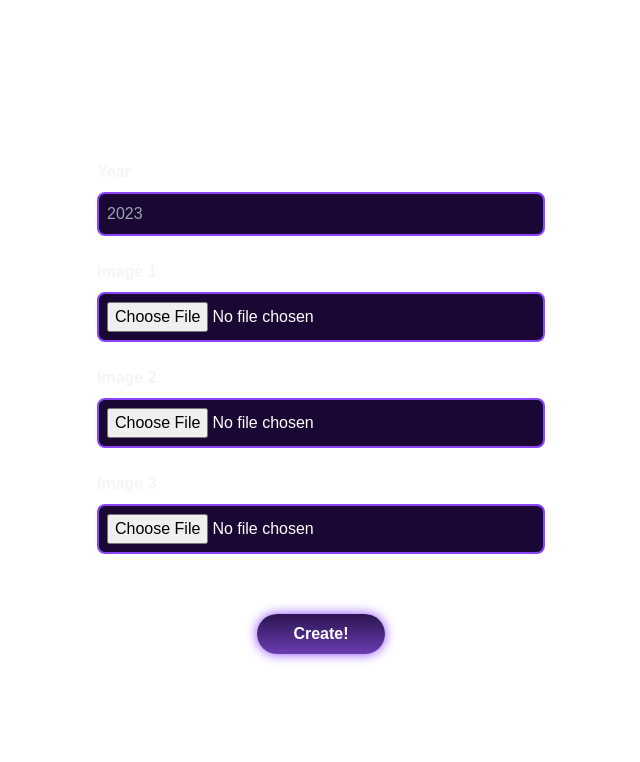
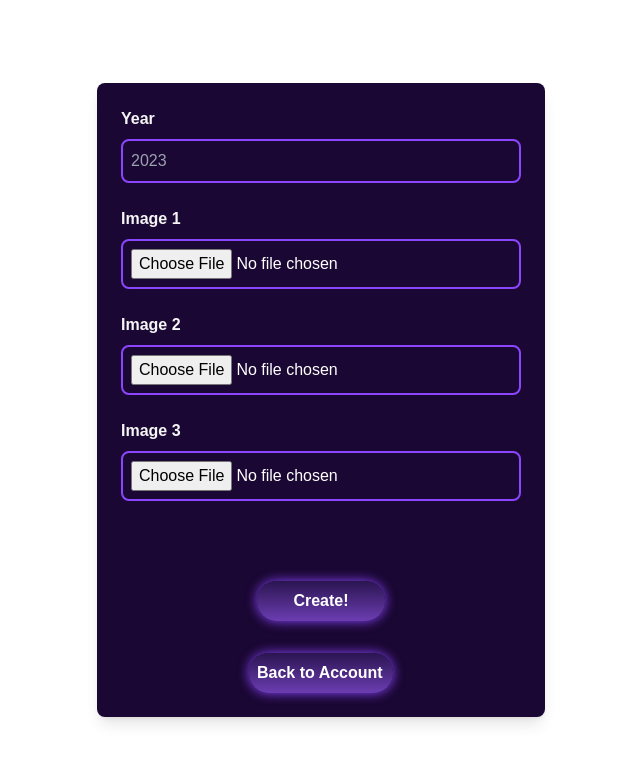
Before and after one commit to YaXioz/CIlukBa_WebDesign, a Next.js app: page /accounts/timeline/new in a window 1280 px wide. Shown: the top 762 px of the page, without its empty margins (319-959 px from the left). Built offline with nearby package versions, Linux system fonts and the light colour scheme; no server answers.

Commit message:
update button

```diff
--- a/src/app/accounts/timeline/new/page.jsx
+++ b/src/app/accounts/timeline/new/page.jsx
@@ -2,13 +2,14 @@
 import { create } from "../../../../actions/timeline";
 import { useFormState, useFormStatus } from "react-dom";
 import { motion } from 'framer-motion';
+import Link from "next/link"; // Import Link dari Next.js
 
 export default function Page() {
   const [state, action] = useFormState(create, undefined);
 
   return (
-    <div className="mt-40 flex justify-center">
-      <form action={action} className="w-full max-w-md"> {/* Maksimal lebar form diatur */}
+    <div className="min-h-screen flex justify-center items-center">
+      <form action={action} className="w-full max-w-md bg-[#1A0733] p-6 rounded-lg shadow-lg">
         <div className="grid mb-6">
           <label htmlFor="year" className="mb-2 text-[#f5f5f5] font-semibold">
             Year
@@ -68,6 +69,18 @@ export default function Page() {
         <div className="mt-12 flex justify-center">
           <SubmitButton />
         </div>
+
+        {/* Tombol Back */}
+        <motion.div
+        whileHover={{ scale: 1.2 }}
+        whileTap={{ scale: 0.9 }}
+        className="w-36 h-10 mt-8 relative cursor-pointer rounded-full bg-gradient-to-b from-[#2b1551] to-[#6b3db1] shadow-[0px_0px_12px_#8c45ff] overflow-hidden z-10 mx-auto">
+          <Link href={"/accounts"}> {/* Ganti dengan path halaman akun sesuai aplikasi kamu */}
+            <div className="text-white mt-2 ml-2 font-semibold">
+              Back to Account
+            </div>
+          </Link>
+        </motion.div>
       </form>
     </div>
   );
@@ -78,13 +91,9 @@ function SubmitButton() {
 
   return (
     <motion.button
-      style={{
-        translateY: "-50%",
-        translateX: "-50%",
-      }}
       whileHover={{ scale: 1.2 }}
-      whileTap={{ scale: 1 }}
-      className="w-32 h-10 mt-8 relative cursor-pointer left-16 py-2 px-3 rounded-full bg-gradient-to-b from-[#2b1551] to-[#6b3db1] shadow-[0px_0px_12px_#8c45ff] overflow-hidden z-10 mx-auto"
+      whileTap={{ scale: 0.9 }}
+      className="w-32 h-10 mt-8 relative cursor-pointer rounded-full bg-gradient-to-b from-[#2b1551] to-[#6b3db1] shadow-[0px_0px_12px_#8c45ff] overflow-hidden z-10 mx-auto"
       disabled={pending}
       type="submit"
     >
```
